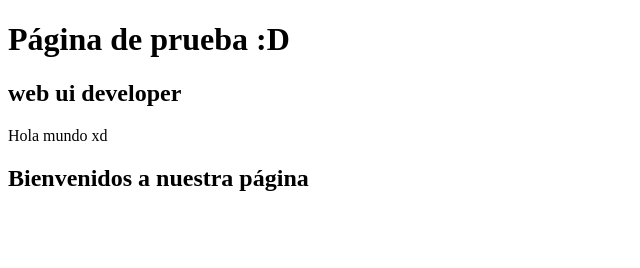
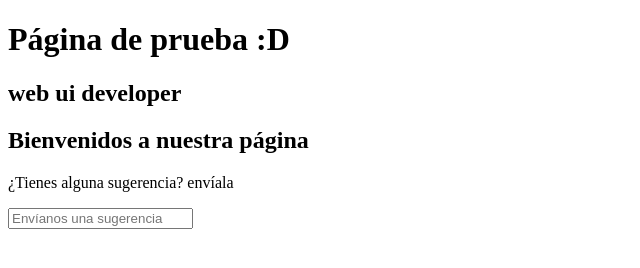
Before and after one commit to Maria0303/prueba, a plain HTML site: page index.html in a window 1280 px wide. Shown: the whole page, without its empty margins (0-640 px from the left). Drawn offline with Linux system fonts and the light colour scheme.

Commit message:
añadí un input y un p

```diff
--- a/index.html
+++ b/index.html
@@ -6,7 +6,8 @@
 <body>
     <h1>Página de prueba :D</h1>
     <h2>web ui developer</h2>
-    <p>Hola mundo xd</p>
     <h2>Bienvenidos a nuestra página</h2>
+    <p>¿Tienes alguna sugerencia? envíala</p>
+    <input type="text" placeholder="Envíanos una sugerencia">
 </body>
 </html>
```
